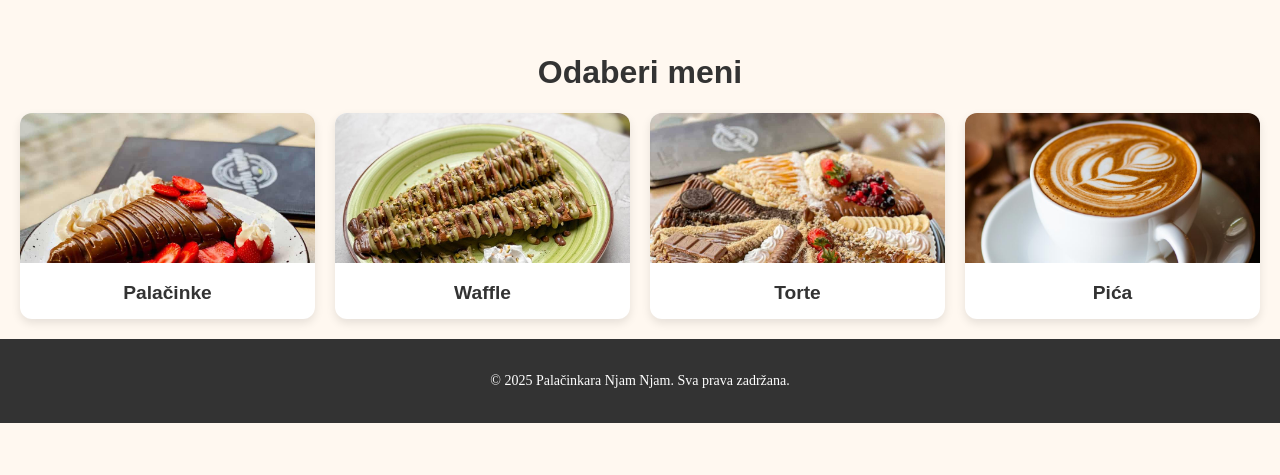
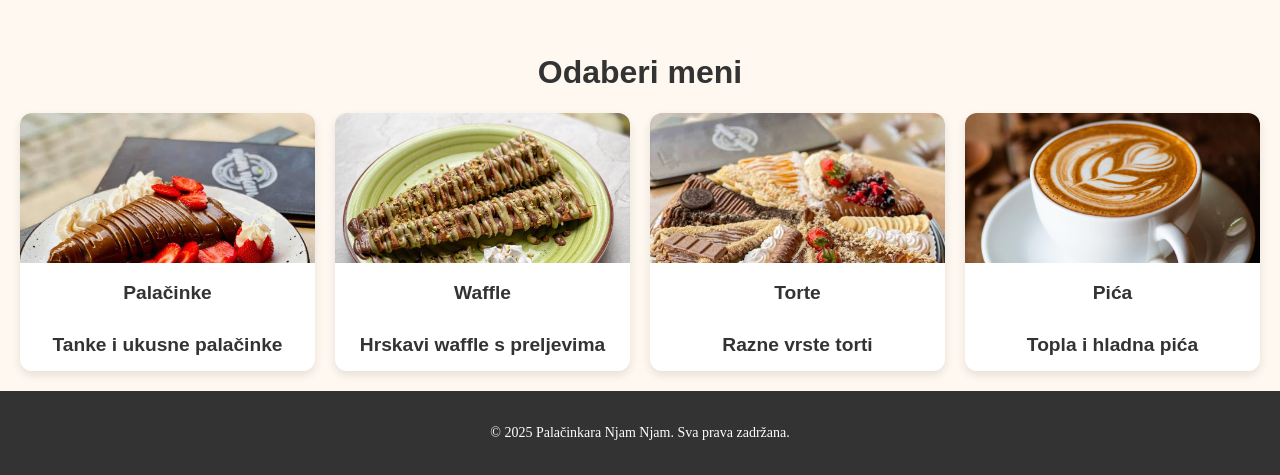
Before and after one commit to AjnaKaric296/Palacinkara-Njam-Njam, a React (Create React App) app: page /poslastice in a window 1280 px wide. Shown: the part 807-1282 px from the top of the page. Before the commit the page ends 1230 px from the top, so only its background shows below. Built offline with nearby package versions, Linux system fonts and the light colour scheme.

Commit message:
Update poslastice.js

```diff
--- a/src/poslastice.js
+++ b/src/poslastice.js
@@ -7,10 +7,13 @@ const Poslastice = () => {
   const navigate = useNavigate();
 
   const cards = [
-    { name: 'Palačinke', img: '/images/palacinke.jpg', path: '/palacinke' },
-    { name: 'Waffle', img: '/images/waffle.jpg', path: '/waffle' },
-    { name: 'Torte', img: '/images/torte.jpg', path: '/torte' },
-    { name: 'Pića', img: '/images/pica.jpg', path: '/pica' }
+
+  { name: 'Palačinke', img: '/images/palacinke.jpg', path: '/palacinke', opis: 'Tanke i ukusne palačinke' },
+  { name: 'Waffle', img: '/images/waffle.jpg', path: '/waffle', opis: 'Hrskavi waffle s preljevima' },
+  { name: 'Torte', img: '/images/torte.jpg', path: '/torte', opis: 'Razne vrste torti' },
+  { name: 'Pića', img: '/images/pica.jpg', path: '/pica', opis: 'Topla i hladna pića' }
+
+
   ];
 
   return (
@@ -23,11 +26,10 @@ const Poslastice = () => {
             className="card"
             onClick={() => navigate(card.path)}
 
-
-
           >
             <img src={card.img} alt={card.name} className="card-image" />
             <div className="card-title">{card.name}</div>
+           <div className="card-title">{card.opis}</div>
           </div>
         ))}
       </div>
```
